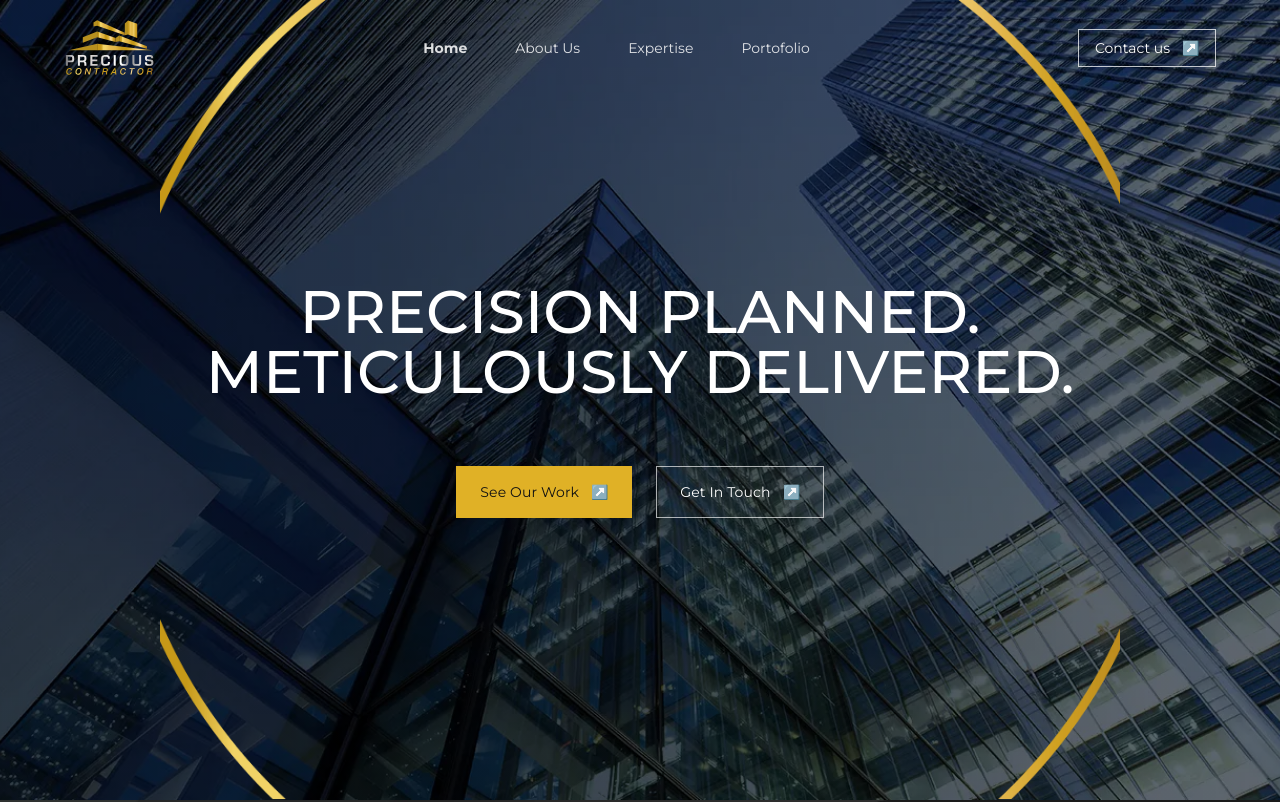
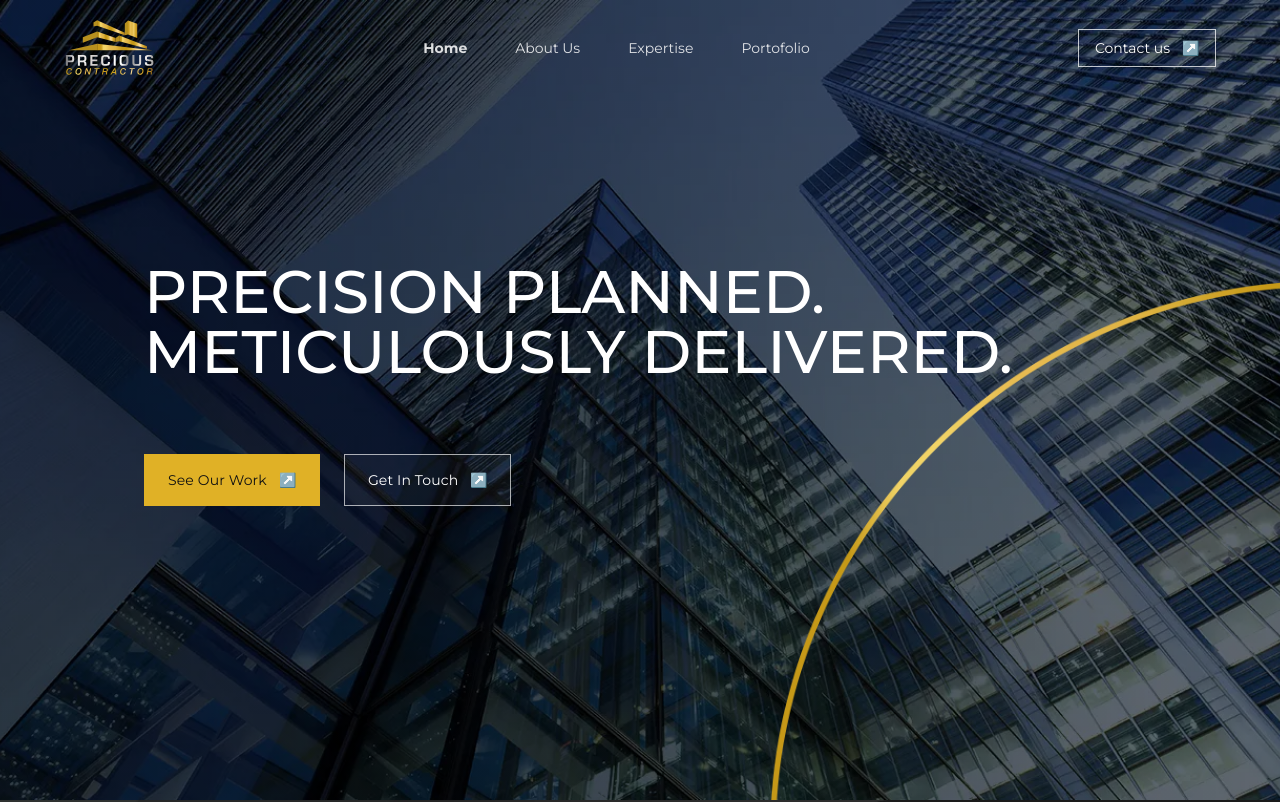
Before and after one commit to soulmediaglobal/precious-web, a SvelteKit app: page / in a window 1280 px wide. Shown: the top 802 px of the page. Built offline with nearby package versions, Linux system fonts and the light colour scheme.

Commit message:
fix: homepage

```diff
--- a/src/routes/+page.svelte
+++ b/src/routes/+page.svelte
@@ -36,16 +36,16 @@
 			<img src="/home-image-1.webp" alt="" class="w-full h-full object-cover object-center" />
 		</div>
 		<div style="background: linear-gradient(0deg, rgba(0, 0, 0, 0.5), rgba(0, 0, 0, 0.5)), linear-gradient(77.04deg, rgba(0, 0, 0, 0.2) 34.66%, rgba(0, 0, 0, 0) 82.22%);" class="absolute inset-0"></div>
-		<div class="hidden absolute inset-0 z-0 pointer-events-none md:flex items-center justify-center">
-			<img src="/mask-1.webp" alt="" class="w-3/4 h-full object-cover object-center" />
+		<div class="hidden absolute right-0 bottom-0 z-0 pointer-events-none md:flex items-center justify-end">
+			<img src="/mask-6.webp" alt="" class="w-2/5 h-full object-cover object-center" />
 		</div>
 
-		<div class="absolute inset-y-0 z-10 flex flex-col pb-8 md:pb-0 justify-end md:justify-center inset-x-4 md:inset-x-36">
-			<h1 class="mb-8 md:mb-16 text-3xl md:text-6xl font-medium uppercase w-full text-left md:text-center">
+		<div class="absolute inset-y-0 z-10 flex flex-col items-start pb-8 justify-end md:justify-center inset-x-4 md:inset-x-36">
+			<h1 class="mb-8 md:mb-18 text-3xl md:text-6xl font-medium uppercase w-full text-left">
 				Precision Planned.<br />Meticulously Delivered.
 			</h1>
 
-			<div class="grid grid-cols-1 md:flex flex-wrap justify-start md:justify-center gap-6 w-full">
+			<div class="grid grid-cols-1 md:flex flex-wrap justify-start gap-6 w-full">
 				<a
 					href={route.portofolio}
 					class="inline-flex items-center gap-3 bg-[#e0b126] w-full md:w-auto px-6 py-4 text-sm tracking-[0.01em] text-[#111] no-underline"
```
Also changed, not shown: static/mask-6.webp (added).
